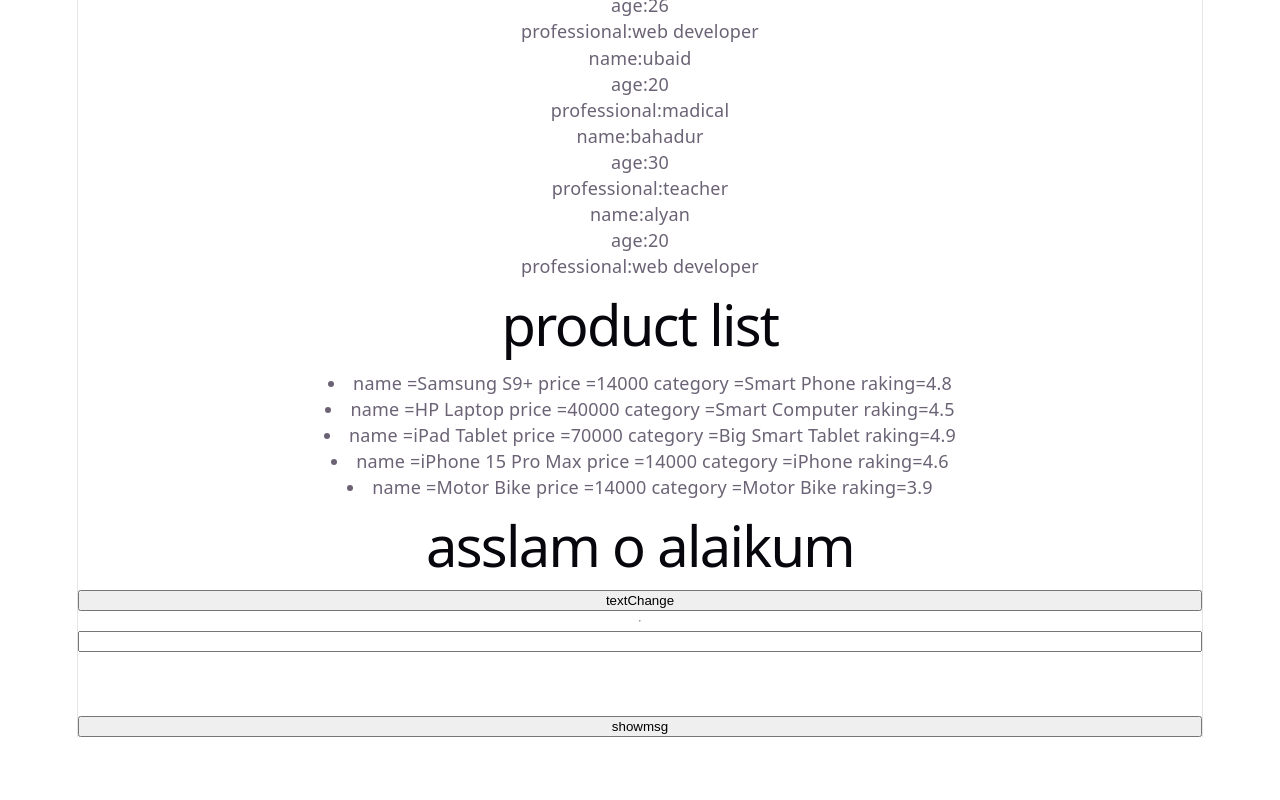
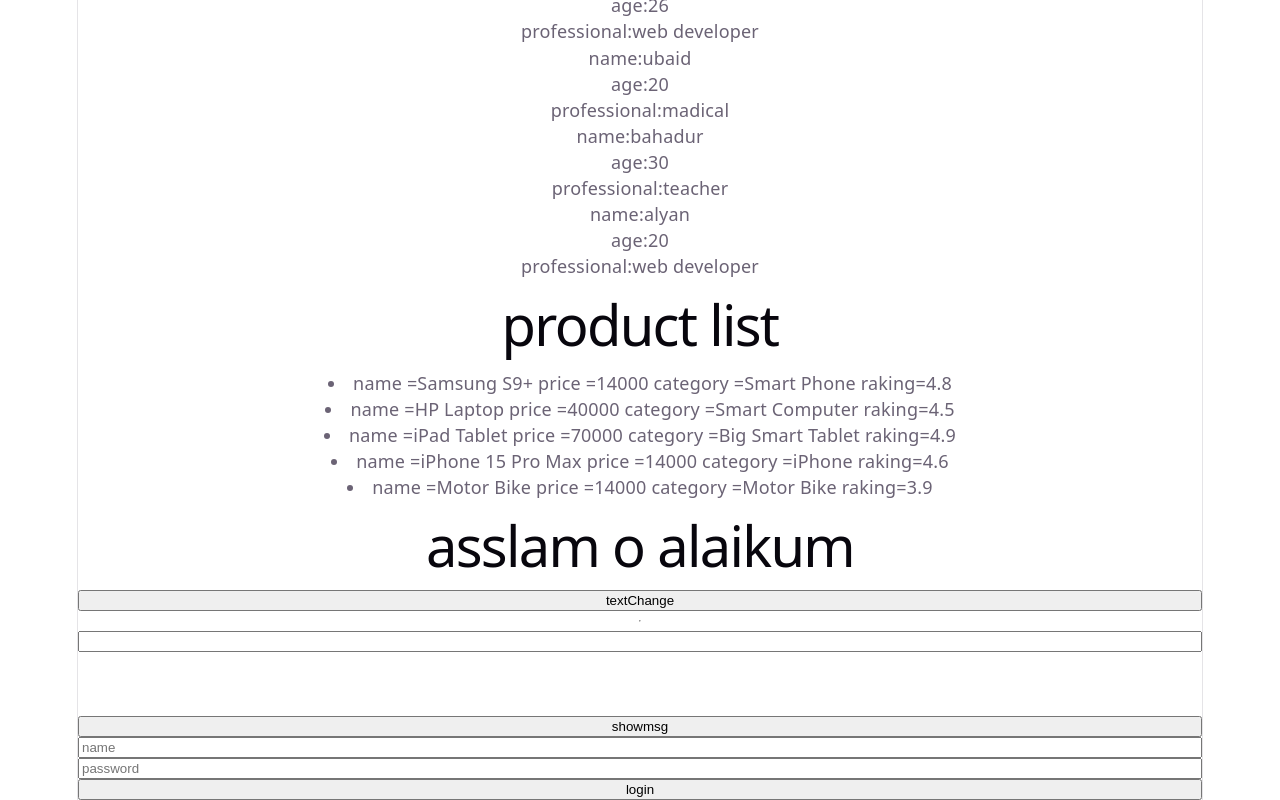
Before and after one commit to developr-shahbaz/React-2-assignment, a React (Vite) app in the folder project/: page / in a window 1280 px wide. Shown: the part 240-1040 px from the top of the page. Before the commit the page ends 977 px from the top, so only its background shows below. Built offline with nearby package versions, Linux system fonts and the light colour scheme.

Commit message:
login-form

```diff
--- a/project/src/App.jsx
+++ b/project/src/App.jsx
@@ -6,6 +6,7 @@ import './App.css'
 import Updatevalue from './componint/Updatevalue'
 import ShowMSG from './componint/ShowMSG'
 import Notifiction from './componint/Notifiction'
+import LoginForm from './componint/LoginForm'
 
 function App(){
   return(
@@ -20,8 +21,8 @@ function App(){
 <LiveInput/>
 
 <ShowMSG  />
-<Notifiction unreadcount ={alert('hellow word')}/>
-
+<Notifiction unreadcount ={2}/>
+<LoginForm/>
 
 
 
--- /dev/null
+++ b/project/src/componint/LoginForm.jsx
@@ -0,0 +1,28 @@
+import { useState } from "react";
+
+function LoginForm(){
+    const[name , setname]=useState("")
+    const[pass , setpass]=useState("")
+
+    const handleform =() =>{
+        if(name === "shahbaz" && pass ==="12345"){
+            alert("welecom to saylani")
+        } else{
+            alert("possword chek karo")
+        }
+
+    }
+       return(
+
+        <>
+        <input type="text" placeholder="name " value={name} onChange={(e)=> setname(e.target.value)}/>
+        <input type="text"placeholder="password" value={pass} onChange={(e)=> setpass(e.target.value)}/>
+        <button onClick={handleform}>login</button>
+        </>
+    )
+
+}
+
+
+
+export default LoginForm
```
